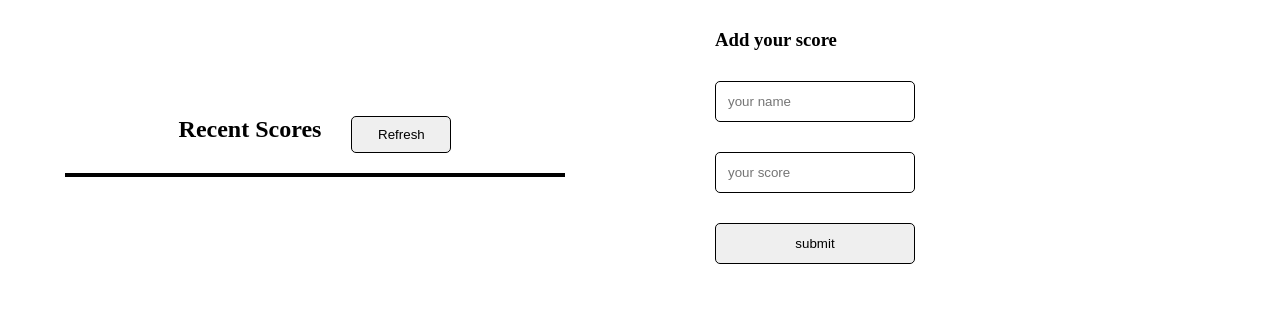
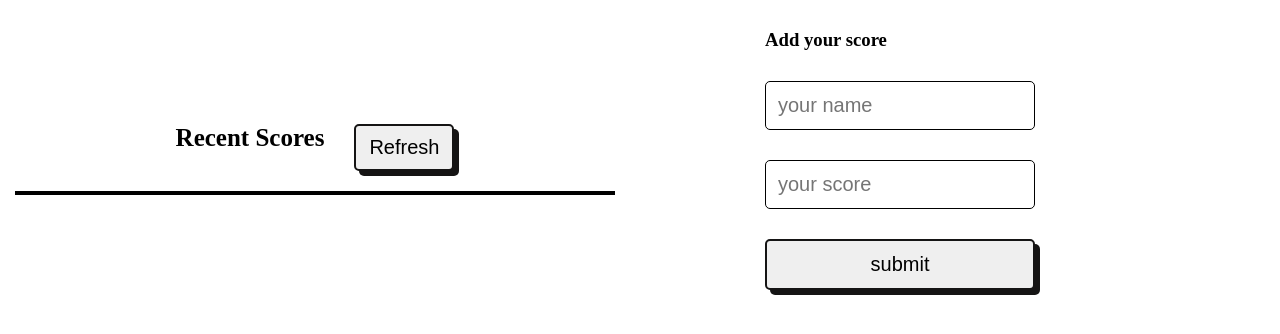
Before and after one commit to danutibe07/leaderboard, a website built with webpack: page src/index.html in a window 1280 px wide. Shown: the part 208-542 px from the top of the page. Built offline with nearby package versions, Linux system fonts and the light colour scheme; no server answers.

Commit message:
final touches

```diff
--- a/src/index.html
+++ b/src/index.html
@@ -14,7 +14,7 @@
             <div>
                 <div class="control">
                     <h2 class="recentscores">Recent Scores</h2>
-                    <input type="button" value="Refresh" class="refresh" id="refresh">
+                    <input type="button" value="Refresh" class="refresh offset" id="refresh">
                 </div>
                 <ul class="board" id="board">
 
@@ -24,7 +24,7 @@
                 <h3>Add your score</h3>
                 <input type="text" name="name" id="name" placeholder="your name">
                 <input type="number" name="score" id="score" placeholder="your score">
-                <input type="button" value="submit" id="submit">
+                <input type="button" value="submit" id="submit" class="offset">
             </form>
         </div>
     </main>
--- a/src/modules/getScores.js
+++ b/src/modules/getScores.js
@@ -1,4 +1,4 @@
-const url = 'https://us-central1-js-capstone-backend.cloudfunctions.net/api/games/zcAQ2OYLej6OHSOIzBVm/scores/';
+const url = 'https://us-central1-js-capstone-backend.cloudfunctions.net/api/games/o1xTTMw7TrSHfyqjWNz7/scores/';
 
 const getScores = async () => {
   const dataStream = await fetch(`${url}`);
--- a/src/modules/submitScores.js
+++ b/src/modules/submitScores.js
@@ -1,4 +1,4 @@
-const url = 'https://us-central1-js-capstone-backend.cloudfunctions.net/api/games/zcAQ2OYLej6OHSOIzBVm/scores/';
+const url = 'https://us-central1-js-capstone-backend.cloudfunctions.net/api/games/o1xTTMw7TrSHfyqjWNz7/scores/';
 
 const submitScore = async (user, score) => {
   const gameOptions = {
--- a/src/style.css
+++ b/src/style.css
@@ -19,11 +19,12 @@ h1 {
 }
 
 .container div {
-  width: 500px;
+  width: 600px;
 }
 
 .container div h2 {
   margin-bottom: 20px;
+  font-size: 25px;
 }
 
 /* Chrome, Safari, Edge, Opera */
@@ -43,12 +44,15 @@ input[type=number] {
   width: 100px;
   padding: 10px;
   outline: none;
-  border: 1px solid black;
   border-radius: 5px;
+  border: 2px solid rgb(21, 20, 20);
+  box-shadow: 5px 5px rgb(21, 20, 20);
+  font-size: 20px;
 }
 
 .board {
   border: 2px solid black;
+  font-size: 20px;
 }
 
 li:nth-child(odd) {
@@ -69,6 +73,7 @@ li:nth-child(even) {
   list-style: none;
   margin: 1px;
   text-align: center;
+  font-size: 20px;
 }
 
 .container form {
@@ -79,11 +84,12 @@ li:nth-child(even) {
 }
 
 .container form input {
-  width: 200px;
+  width: 270px;
   padding: 12px;
   outline: none;
   border: 1px solid black;
   border-radius: 5px;
+  font-size: 20px
 }
 
 .control {
@@ -91,3 +97,8 @@ li:nth-child(even) {
   justify-content: center;
   gap: 30px;
 }
+
+.container form :nth-child(4){
+  border: 2px solid rgb(21, 20, 20);
+  box-shadow: 5px 5px rgb(21, 20, 20);
+}
```
